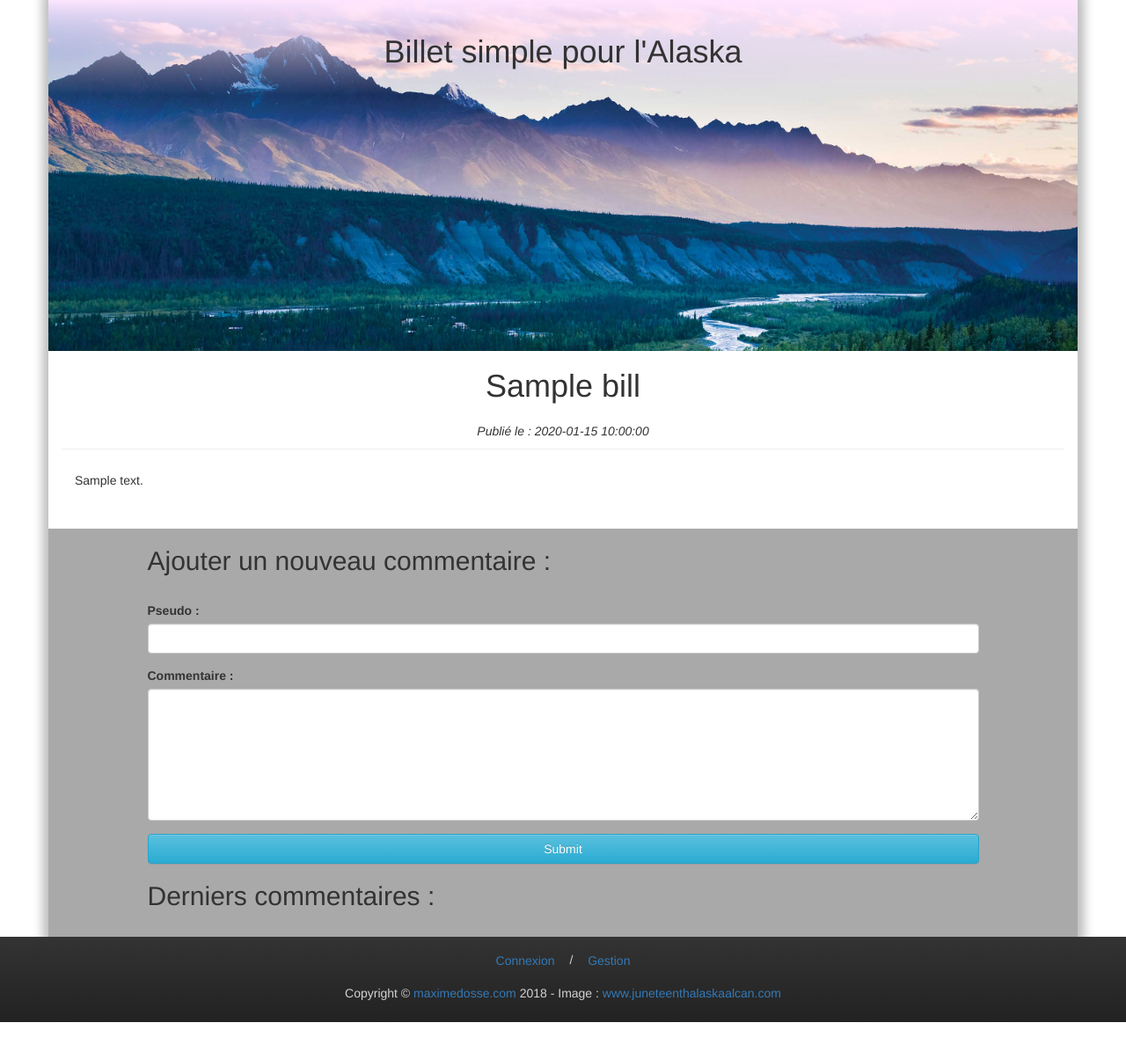
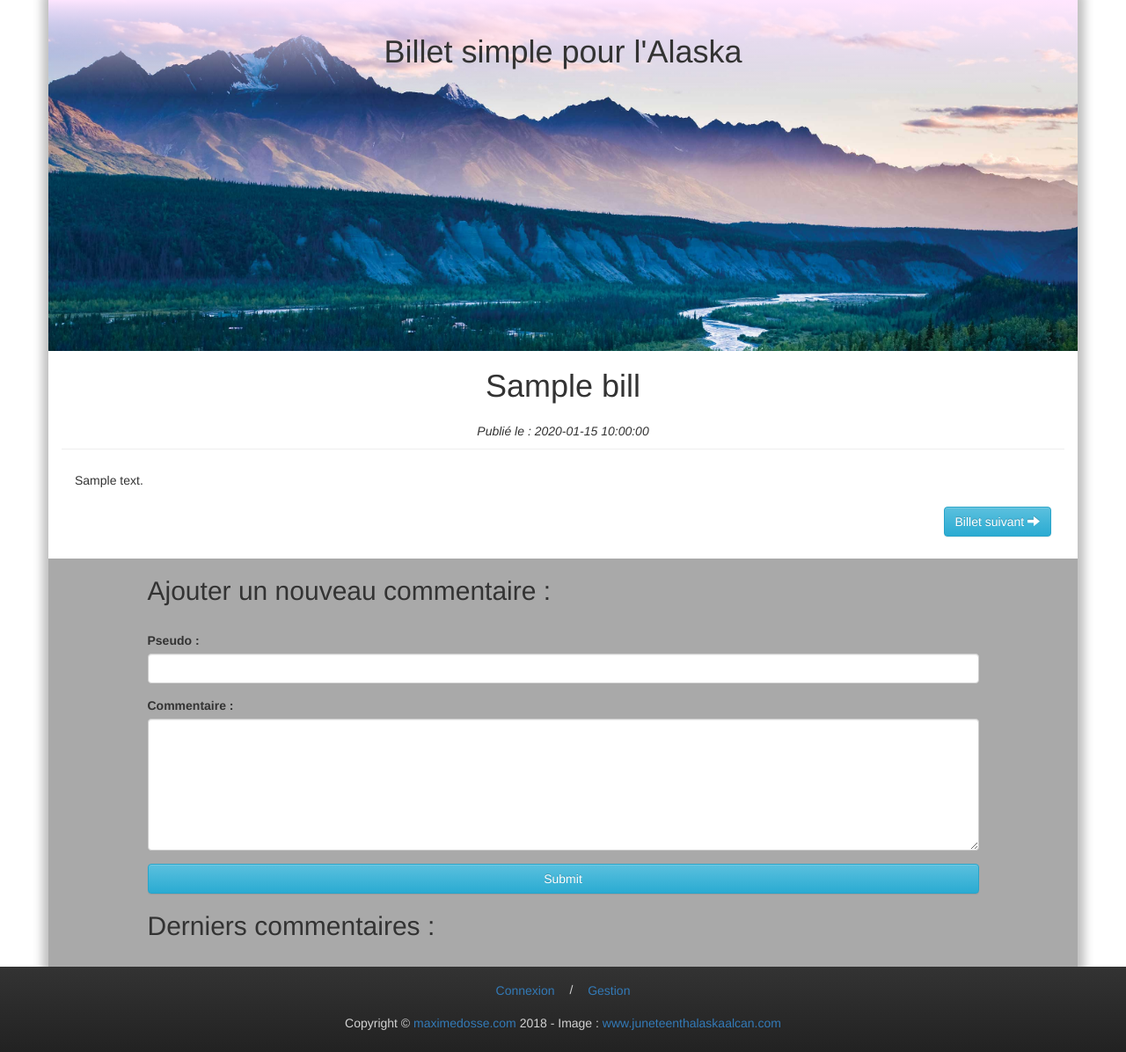
Before and after one commit to Kahdes/Billet-simple-pour-l-Alaska, a PHP site: template View/viewBill.php in a window 1280 px wide. Shown: the part 51-1247 px from the top of the page at 88% size. Before the commit the page ends 1213 px from the top, so only its background shows below. Run offline with PHP 8.4, Linux system fonts and the light colour scheme; the template is opened without the code that fills it: most values are stand-ins (such as "Sample title", 1, 10 or a date in 2020); data that the repository does not hold is empty; some libraries are stand-ins or nearby versions.

Commit message:
Ajout de fonctionnalité : ajouter un commentaire / Gestion billet précédant & suivant

```diff
--- a/Controller/Controller.php
+++ b/Controller/Controller.php
@@ -23,7 +23,8 @@ class Controller {
 					require_once('View/viewConnection.php');
 				} elseif ($_GET['action'] === 'bill' && isset($_GET['id'])) {
 					$id = (int) $_GET['id'];
-					if ($id > 0 && $this->_billController->billMax($id) !== 0) {
+					$maxID = $this->_billController->billMax($id);
+					if ($id > 0 && $maxID !== 0) {
 						if (isset($_POST['pseudo']) && isset($_POST['comment'])) {
 							$pseudo = $_POST['pseudo'];
 							$content = $_POST['comment'];
--- a/Controller/billController.php
+++ b/Controller/billController.php
@@ -29,6 +29,7 @@ class billController {
 
 	public function billInfo($id) {
 		$bill = $this->_Bill->getBillInfo($id);
+		$maxID = $this->billMax($id + 1);
 		$comments = $this->_Comments->getComments($id);
 		require_once('View/viewBill.php');
 	}
--- a/Public/css/style.css
+++ b/Public/css/style.css
@@ -98,6 +98,10 @@ hr {
 	text-align: center;
 }
 
+#bill-navigate {
+	margin-bottom: 15px;
+}
+
 #bill-title,
 #comment-title {
 	margin: 10px 0;
--- a/View/viewBill.php
+++ b/View/viewBill.php
@@ -25,7 +25,23 @@
 				<p class="panel-body" id="bill-body">
 					<?= htmlspecialchars($b['contenu']);?>
 					<br/><br/>
-				</p>
+
+			<?php
+				if ($id - 1 > 0) {
+			?>
+					<a href="index.php?action=bill&id=<?= ($id-1); ?>">
+						<button class="btn btn-info pull-left"><span class="glyphicon glyphicon-arrow-left"></span> Billet précédent</button>
+					</a>
+			<?php
+				}
+				if ($maxID !== 0) {
+			?>
+					<a href="index.php?action=bill&id=<?= ($id+1); ?>">
+						<button class="btn btn-info pull-right">Billet suivant <span class="glyphicon glyphicon-arrow-right"></span></button>
+					</a>
+			<?php
+				}
+			?>
 		<?php
 			}
 		?>
```
